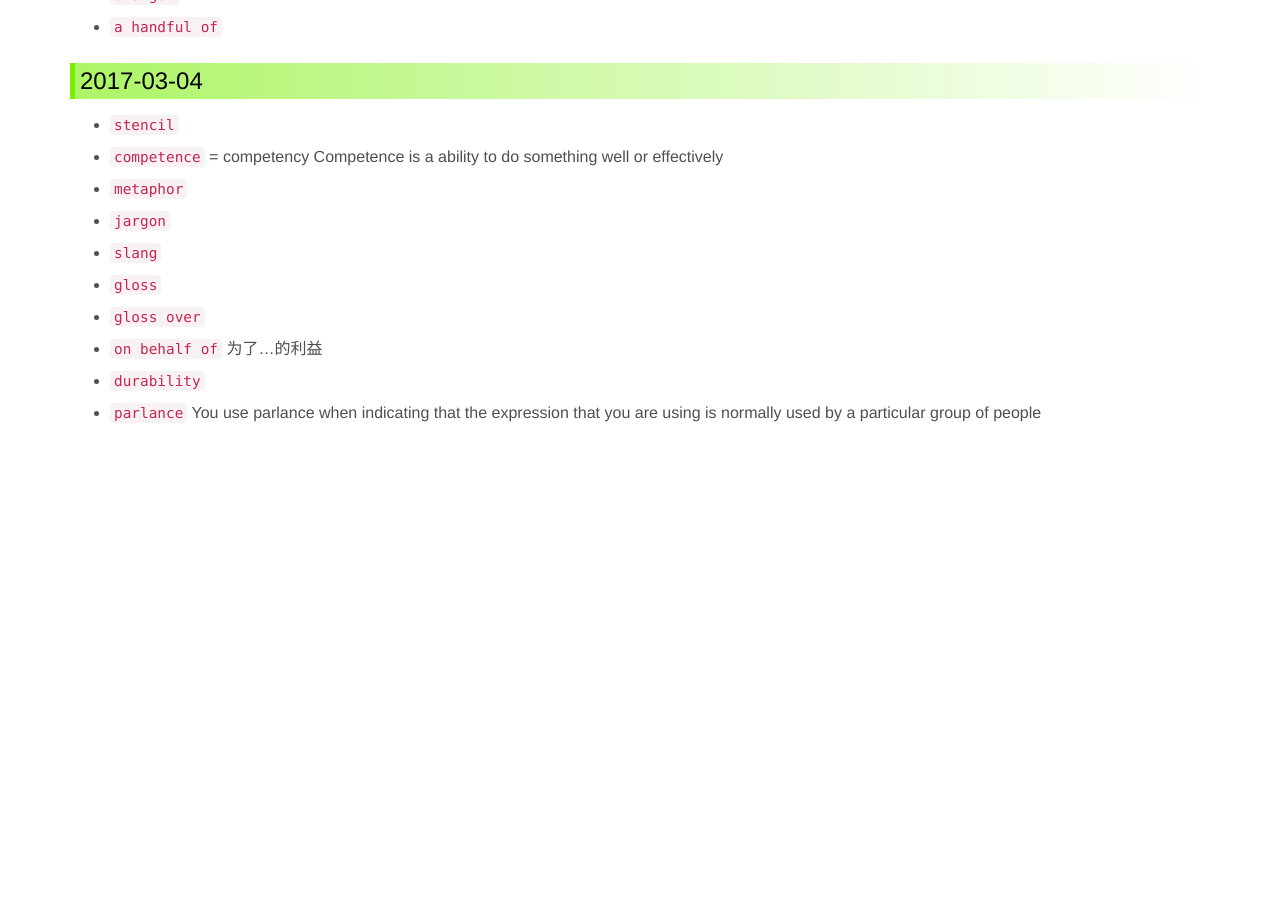
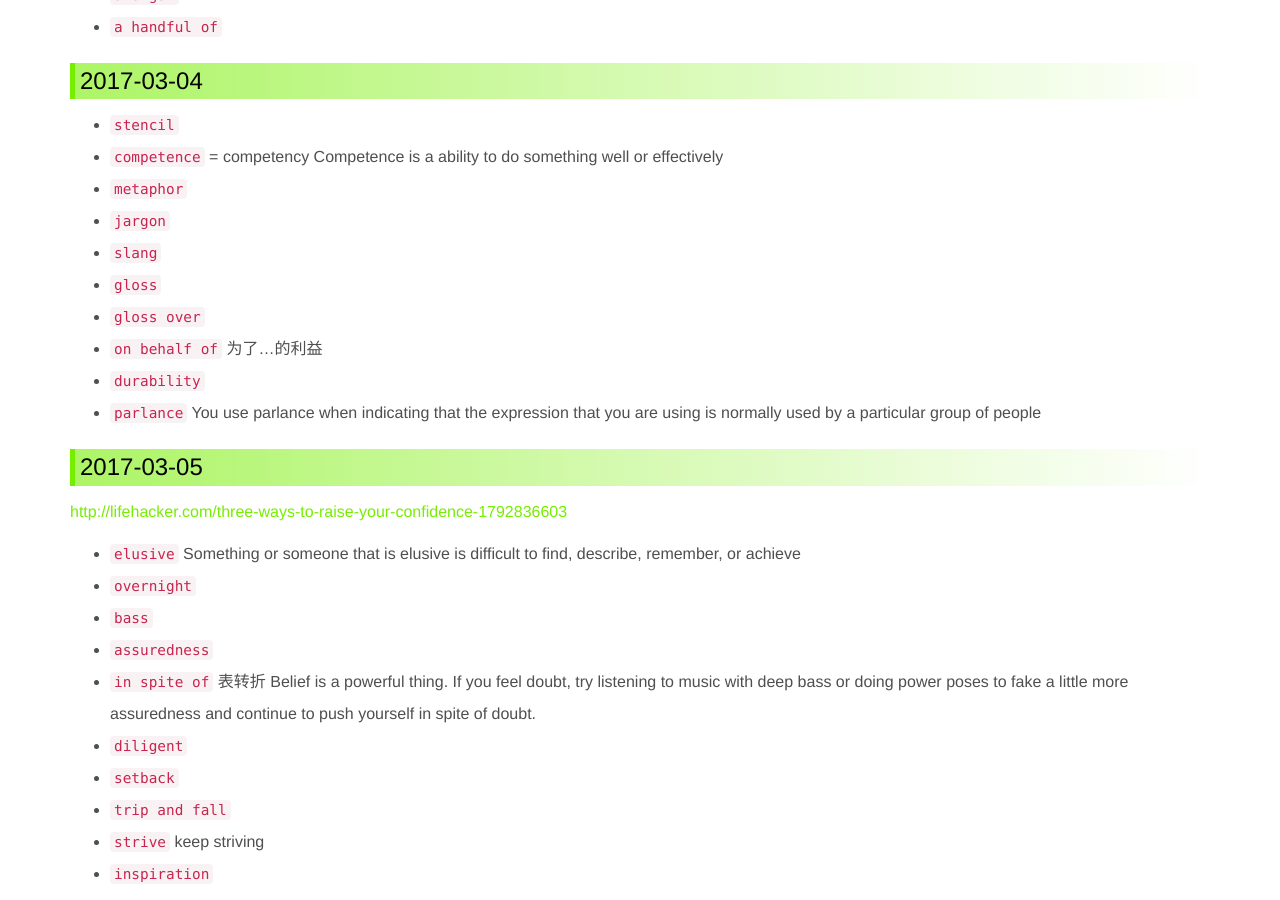
Before and after one commit to ronniewang/ronniewang.github.io, a Jekyll site: the page built from _posts/2017-03-01-willpower-experiment-march.md, in a window 1280 px wide and 900 px high, scrolled down 1861 px. Built offline with Jekyll 4.4.1, drawn with Linux system fonts in a browser that asks for light colours; before the commit the page ends 2300 px from its top, so only the background shows below that.

Commit message:
update files

```diff
--- a/_posts/2017-03-01-willpower-experiment-march.md
+++ b/_posts/2017-03-01-willpower-experiment-march.md
@@ -77,3 +77,18 @@ description: 意志力很宝贵, 用着用着就没了, 有什么办法能提升
 * `durability`
 * `parlance` You use parlance when indicating that the expression that you are using is normally used by a particular
  group of people
+
+### 2017-03-05
+
+<http://lifehacker.com/three-ways-to-raise-your-confidence-1792836603>
+
+* `elusive` Something or someone that is elusive is difficult to find, describe, remember, or achieve
+* `overnight`
+* `bass`
+* `assuredness`
+* `in spite of` 表转折 Belief is a powerful thing. If you feel doubt, try listening to music with deep bass or doing power poses to fake a little more assuredness and continue to push yourself in spite of doubt.
+* `diligent`
+* `setback`
+* `trip and fall`
+* `strive` keep striving
+* `inspiration`
```
